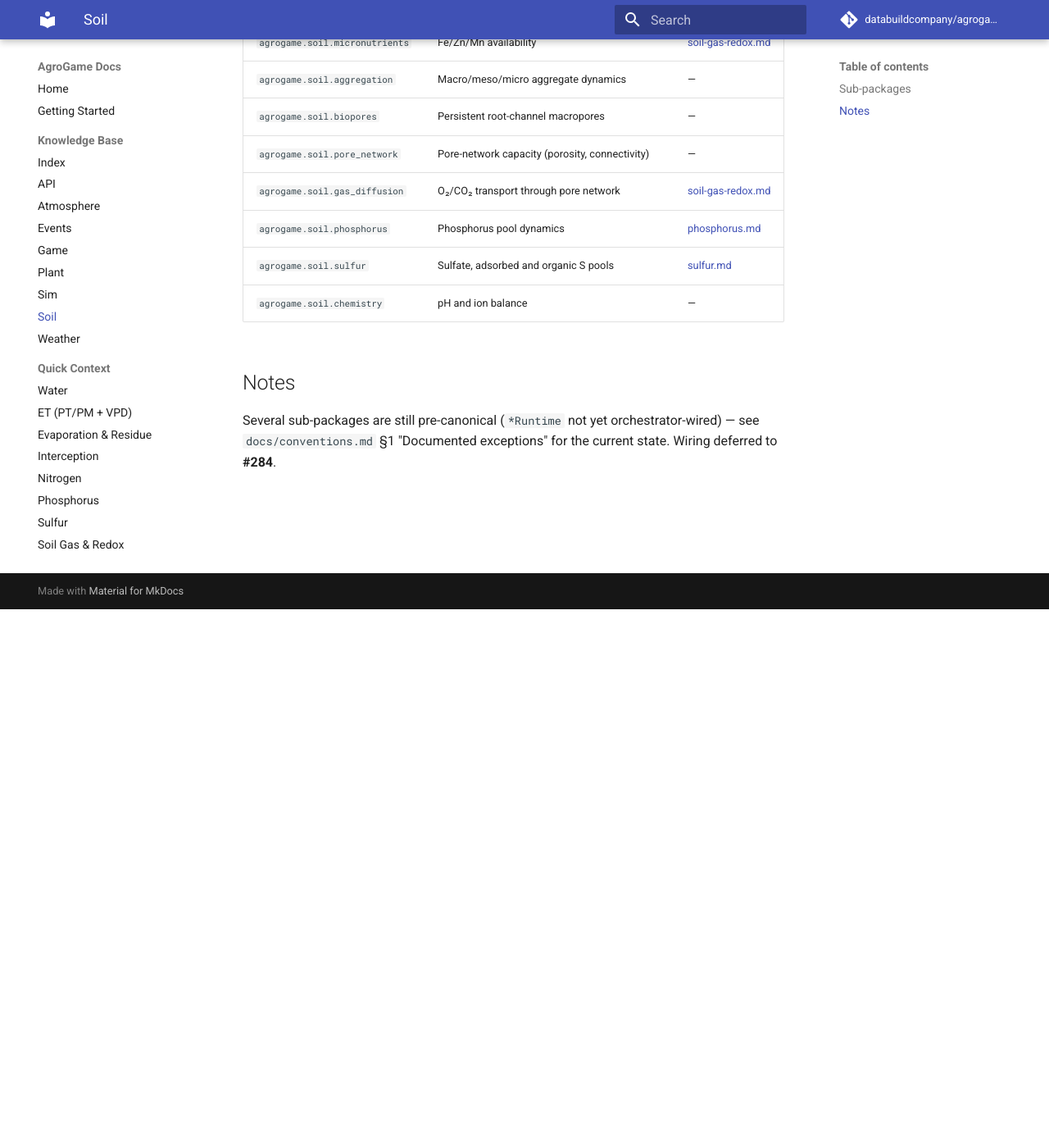
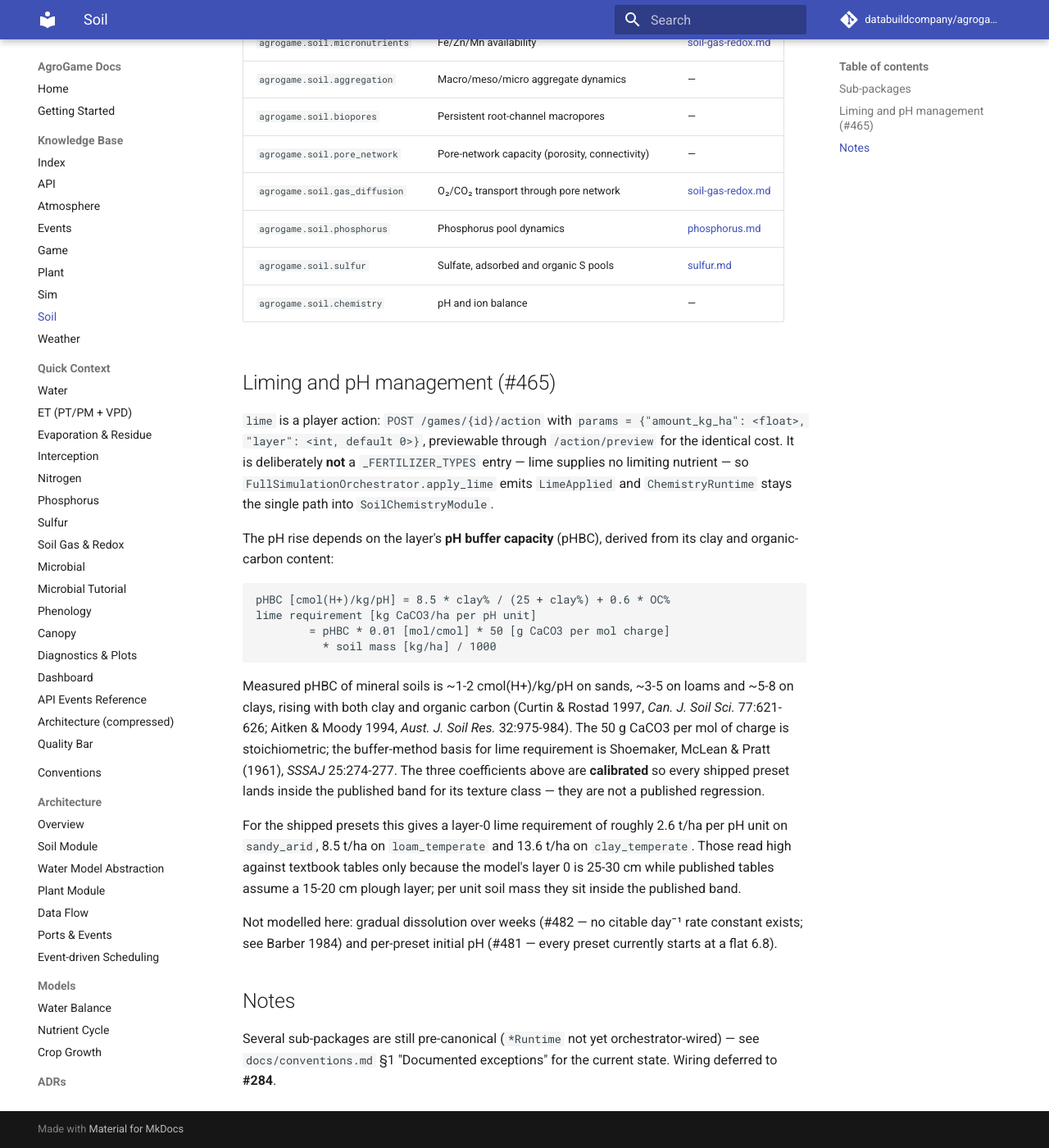
Before and after one commit to gedejong/agrogame, an MkDocs documentation site: the page built from docs/soil.md, in a window 1280 px wide and 1400 px high, scrolled down 657 px. Shown: the whole window at 82% size. Built offline with MkDocs 1.6.1 and Material for MkDocs 9.7.7, drawn with Linux system fonts in a browser that asks for light colours; comment, search, counter and statistics services are not loaded.

Commit message:
docs: document the lime action and pH buffer-capacity formulation (#465)
Co-Authored-By: Claude Opus 5 (1M context) <noreply@anthropic.com>

````diff
--- a/docs/soil.md
+++ b/docs/soil.md
@@ -40,6 +40,44 @@ package with the canonical `params/state/module/runtime/events` shape (see
 | `agrogame.soil.sulfur` | Sulfate, adsorbed and organic S pools | [sulfur.md](sulfur.md) |
 | `agrogame.soil.chemistry` | pH and ion balance | — |
 
+## Liming and pH management (#465)
+
+`lime` is a player action: `POST /games/{id}/action` with
+`params = {"amount_kg_ha": <float>, "layer": <int, default 0>}`, previewable
+through `/action/preview` for the identical cost. It is deliberately **not** a
+`_FERTILIZER_TYPES` entry — lime supplies no limiting nutrient — so
+`FullSimulationOrchestrator.apply_lime` emits `LimeApplied` and
+`ChemistryRuntime` stays the single path into `SoilChemistryModule`.
+
+The pH rise depends on the layer's **pH buffer capacity** (pHBC), derived from
+its clay and organic-carbon content:
+
+```
+pHBC [cmol(H+)/kg/pH] = 8.5 * clay% / (25 + clay%) + 0.6 * OC%
+lime requirement [kg CaCO3/ha per pH unit]
+        = pHBC * 0.01 [mol/cmol] * 50 [g CaCO3 per mol charge]
+          * soil mass [kg/ha] / 1000
+```
+
+Measured pHBC of mineral soils is ~1-2 cmol(H+)/kg/pH on sands, ~3-5 on loams
+and ~5-8 on clays, rising with both clay and organic carbon (Curtin & Rostad
+1997, *Can. J. Soil Sci.* 77:621-626; Aitken & Moody 1994, *Aust. J. Soil Res.*
+32:975-984). The 50 g CaCO3 per mol of charge is stoichiometric; the
+buffer-method basis for lime requirement is Shoemaker, McLean & Pratt (1961),
+*SSSAJ* 25:274-277. The three coefficients above are **calibrated** so every
+shipped preset lands inside the published band for its texture class — they are
+not a published regression.
+
+For the shipped presets this gives a layer-0 lime requirement of roughly
+2.6 t/ha per pH unit on `sandy_arid`, 8.5 t/ha on `loam_temperate` and
+13.6 t/ha on `clay_temperate`. Those read high against textbook tables only
+because the model's layer 0 is 25-30 cm while published tables assume a
+15-20 cm plough layer; per unit soil mass they sit inside the published band.
+
+Not modelled here: gradual dissolution over weeks (#482 — no citable day⁻¹
+rate constant exists; see Barber 1984) and per-preset initial pH (#481 — every
+preset currently starts at a flat 6.8).
+
 ## Notes
 
 Several sub-packages are still pre-canonical (`*Runtime` not yet
````
